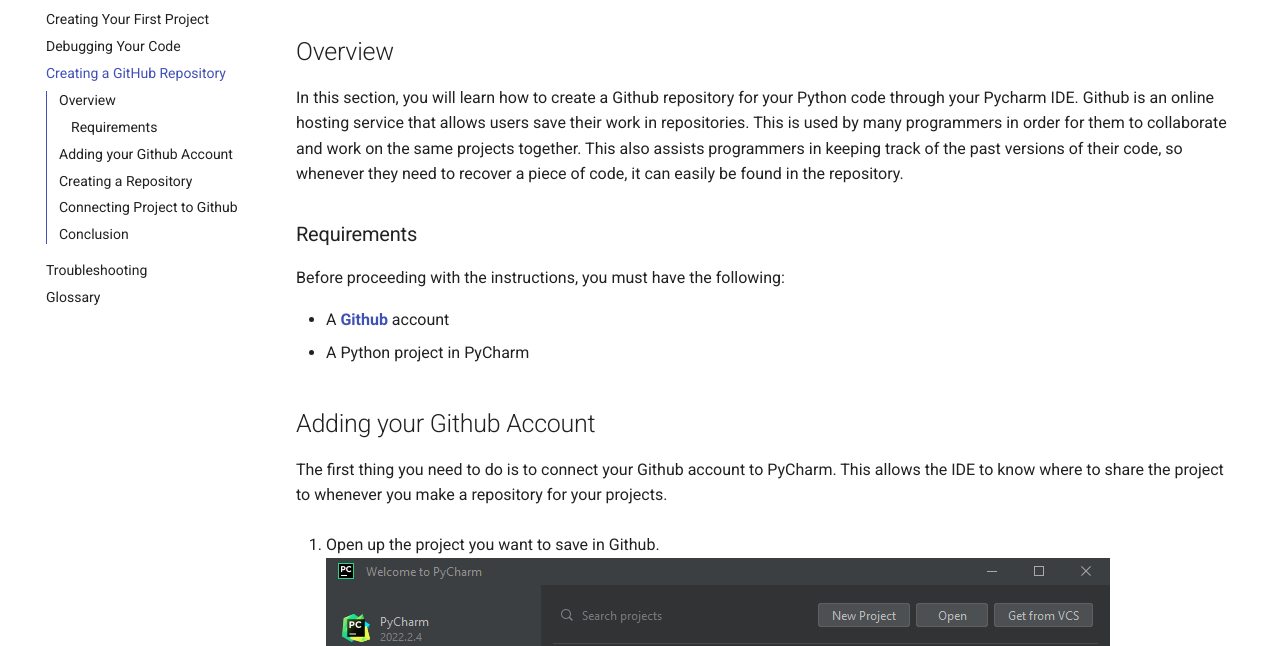
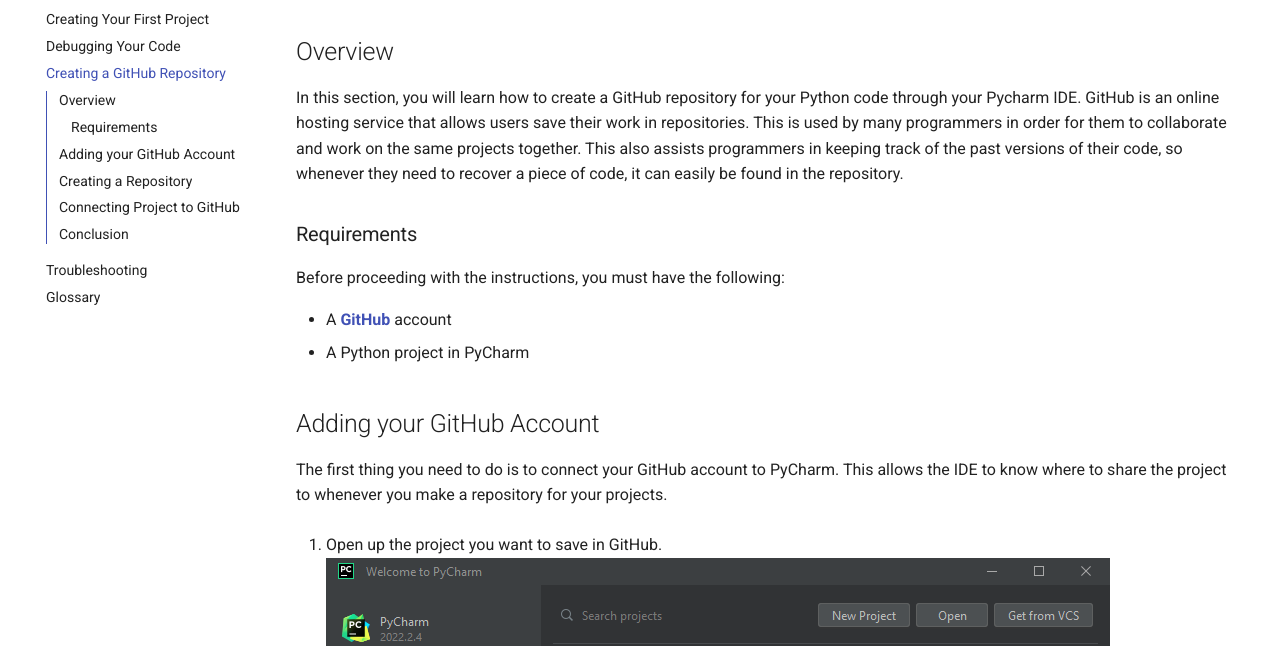
Before and after one commit to mikkosio/User-Doc, an MkDocs documentation site: the page built from docs/pages/creating-repo.md, in a window 1280 px wide and 900 px high. Shown: the part 146-792 px from the top of the window. Built offline with MkDocs 1.6.1 and Material for MkDocs 9.7.7, drawn with Linux system fonts in a browser that asks for light colours; emoji names are drawn with the system emoji font; comment, search, counter and statistics services are not loaded; some of the changed text lies outside the part shown.

Commit message:
Changed wording

```diff
--- a/docs/pages/creating-repo.md
+++ b/docs/pages/creating-repo.md
@@ -1,35 +1,35 @@
 ## Overview
 
-In this section, you will learn how to create a Github repository for your Python code through your Pycharm IDE. Github is an online hosting service that allows users save their work in repositories. This is used by many programmers in order for them to collaborate and work on the same projects together. This also assists programmers in keeping track of the past versions of their code, so whenever they need to recover a piece of code, it can easily be found in the repository.
+In this section, you will learn how to create a GitHub repository for your Python code through your Pycharm IDE. GitHub is an online hosting service that allows users save their work in repositories. This is used by many programmers in order for them to collaborate and work on the same projects together. This also assists programmers in keeping track of the past versions of their code, so whenever they need to recover a piece of code, it can easily be found in the repository.
 
 ### Requirements
 
 Before proceeding with the instructions, you must have the following:
 
-- A [**Github**](https://github.com/) account
+- A [**GitHub**](https://GitHub.com/) account
 - A Python project in PyCharm
 
-## Adding your Github Account
+## Adding your GitHub Account
 
-The first thing you need to do is to connect your Github account to PyCharm. This allows the IDE to know where to share the project to whenever you make a repository for your projects.
+The first thing you need to do is to connect your GitHub account to PyCharm. This allows the IDE to know where to share the project to whenever you make a repository for your projects.
 
-1. Open up the project you want to save in Github.
+1. Open up the project you want to save in GitHub.
 ![Open project](/images/creating-repo/open-project.png)
 
 2. Open up your 'Settings' by going down to the 'File' dropdown.
 ![Settings](/images/first-project/settings.png)
 
-3. Click on 'Github' in the 'Version Control' dropdown.
-![Github Settings](/images/creating-repo/github-settings.png)
+3. Click on 'GitHub' in the 'Version Control' dropdown.
+![GitHub Settings](/images/creating-repo/GitHub-settings.png)
 
-4. Click on the plus button at the top left of the menu and login to your Github account.
+4. Click on the plus button at the top left of the menu and login to your GitHub account.
 ![Add account](/images/creating-repo/add-account.png)
 
 5. Click 'Ok' to apply your changes.
 ![Apply changes](/images/creating-repo/apply-changes.png)
 
 !!! success
-    You have successfully added your Github account to your PyCharm IDE. You can now make a repository for your project.
+    You have successfully added your GitHub account to your PyCharm IDE. You can now make a repository for your project.
 
 ## Creating a Repository
 
@@ -44,21 +44,21 @@
 !!! success
     You have successfully created a repository for your Python project.
 
-## Connecting Project to Github
+## Connecting Project to GitHub
 
 Now that you have created a repository for your project, the only thing left to do is to share it to your GitHub account.
 
-1. Navigate to 'Github' in the 'Git' dropdown and share your project on Github.
+1. Navigate to 'GitHub' in the 'Git' dropdown and share your project on GitHub.
 ![Share project](/images/creating-repo/share-project.png)
 
-2. Click 'Share' to start sharing your project files to your Github.
+2. Click 'Share' to start sharing your project files to your GitHub.
 ![Click share](/images/creating-repo/click-share.png)
 
-3. Click 'Add' to add your files to your Github repository.
+3. Click 'Add' to add your files to your GitHub repository.
 ![Add files](/images/creating-repo/add-files.png)
 
 !!! success
-    Congratulations, you have successfully connected your project to Github. You can now view your repository in your Github account.
+    Congratulations, you have successfully connected your project to GitHub. You can now view your repository in your GitHub account.
 
 !!! info
     Your git controls can be found in the top right of your window.
```
